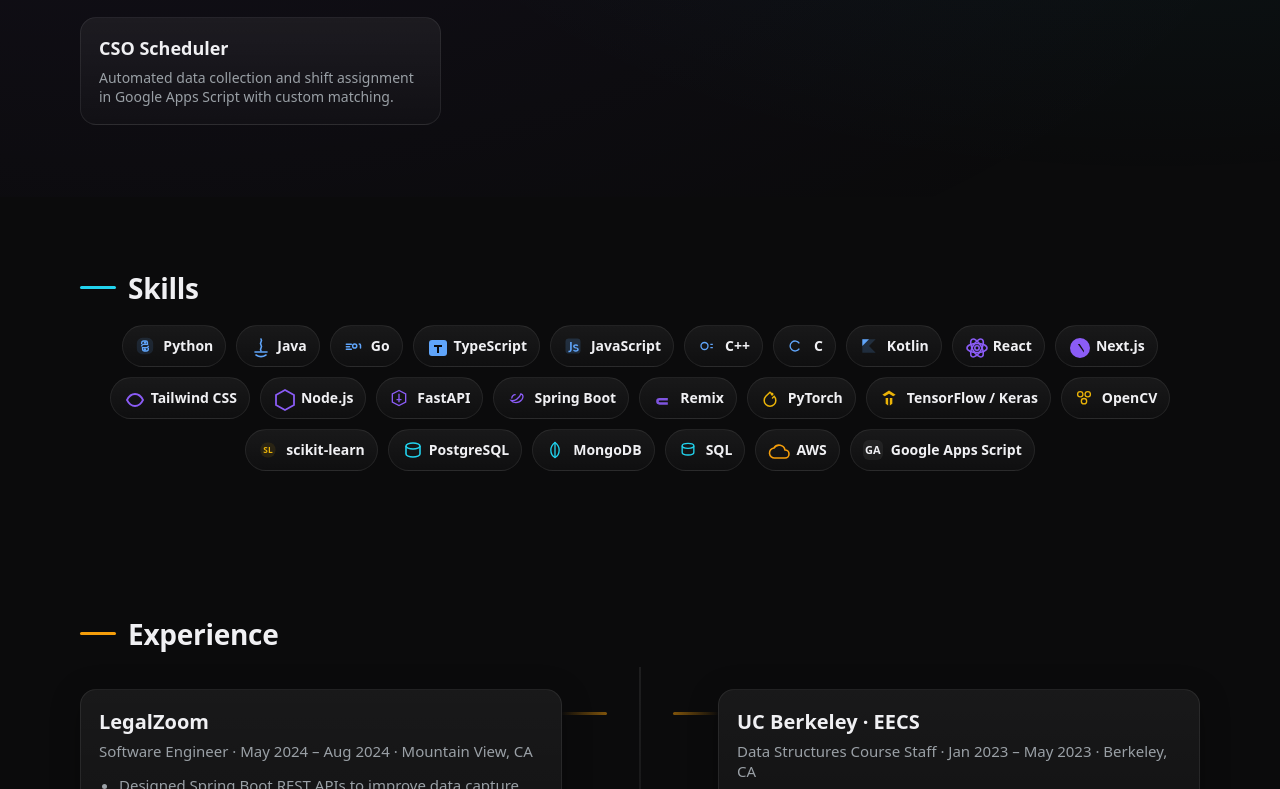
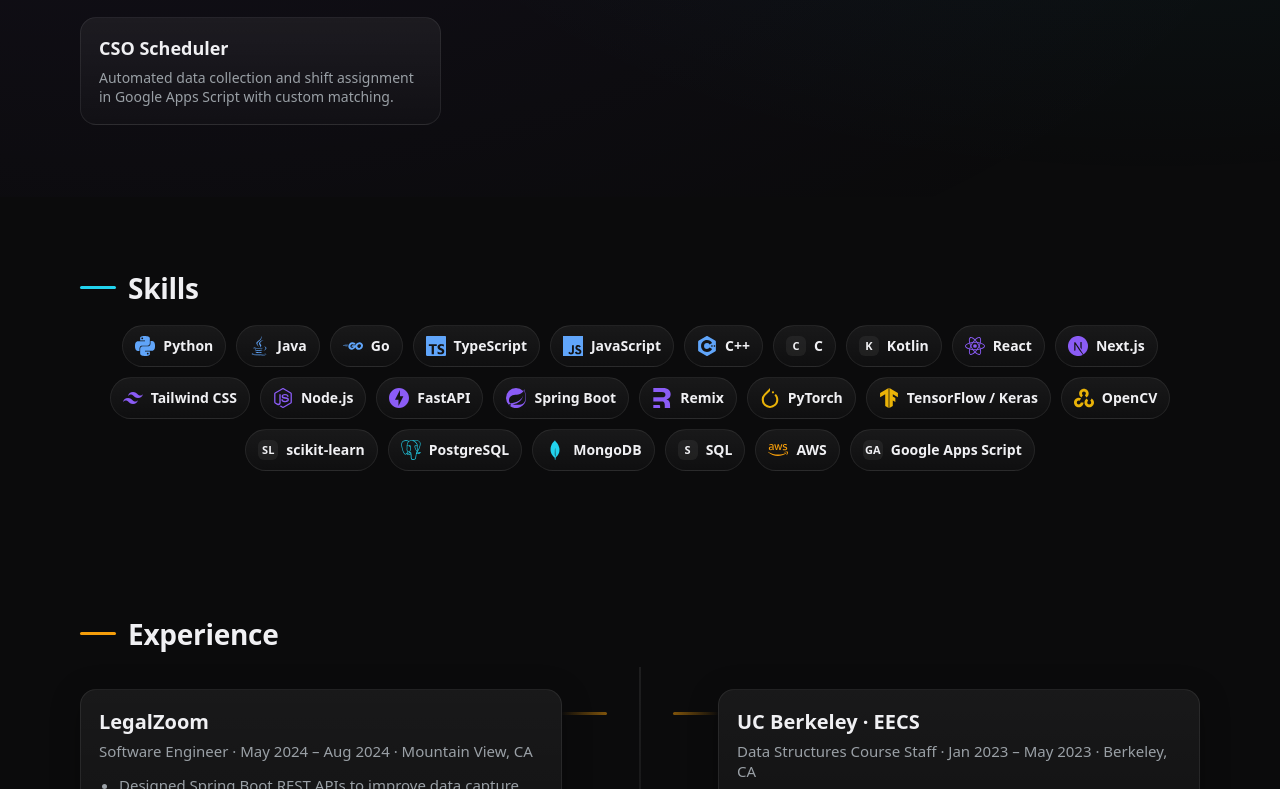
Before and after one commit to japinder12/japinder12.github.io, a Next.js app: page / in a window 1280 px wide. Shown: the part 820-1609 px from the top of the page. Built offline with nearby package versions, Linux system fonts and the light colour scheme; no server answers.

Commit message:
update Hero copy again and icons for skills section with category accent colouring

```diff
--- a/package.json
+++ b/package.json
@@ -3,7 +3,7 @@
   "private": true,
   "version": "0.1.0",
   "type": "module",
-    "scripts": {
+  "scripts": {
     "dev": "next dev",
     "build": "next build",
     "start": "next start",
@@ -13,7 +13,8 @@
   "dependencies": {
     "next": "^14.2.32",
     "react": "18.3.1",
-    "react-dom": "18.3.1"
+    "react-dom": "18.3.1",
+    "react-icons": "^4.12.0"
   },
   "devDependencies": {
     "@types/node": "^20.12.12",
--- a/src/components/Hero.tsx
+++ b/src/components/Hero.tsx
@@ -58,7 +58,7 @@ export default function Hero() {
   }, [])
 
   // Typewriter effect for the main headline (with caret)
-  const fullTitle = 'Hi, I\'m Japinder. Welcome to my portfolio!'
+  const fullTitle = 'Shipping clean APIs and crisp UIs'
   const [title, setTitle] = useState<string>('')
   const [showCaret, setShowCaret] = useState(true)
   useEffect(() => {
--- a/src/components/Skills.tsx
+++ b/src/components/Skills.tsx
@@ -1,185 +1,47 @@
-import type { ReactNode } from 'react'
+"use client"
 
-type Skill = { label: string; icon?: ReactNode; cat?: 'web' | 'lang' | 'db' | 'cloud' | 'ml' }
+import type { IconType } from 'react-icons'
+import {
+  SiPython, SiJava, SiGo, SiTypescript, SiJavascript, SiCplusplus,
+  SiReact, SiNextdotjs, SiTailwindcss, SiNodedotjs, SiFastapi, SiSpring, SiRemix,
+  SiPytorch, SiTensorflow, SiOpencv, SiPostgresql, SiMongodb,
+  SiAmazonaws
+} from 'react-icons/si'
 
-const Icons = {
-  React: (
-    <svg viewBox="0 0 24 24" fill="none" stroke="currentColor" strokeWidth="1.6" strokeLinecap="round" strokeLinejoin="round" width="24" height="24">
-      <circle cx="12" cy="12" r="2.2"/>
-      <ellipse cx="12" cy="12" rx="10" ry="4.5"/>
-      <ellipse cx="12" cy="12" rx="10" ry="4.5" transform="rotate(60 12 12)"/>
-      <ellipse cx="12" cy="12" rx="10" ry="4.5" transform="rotate(120 12 12)"/>
-    </svg>
-  ),
-  Next: (
-    <svg viewBox="0 0 24 24" fill="currentColor" width="24" height="24">
-      <path d="M12 2a10 10 0 1 0 0 20 10 10 0 0 0 0-20Zm3.9 14.6L9.8 8h1.9l4.2 6.4v2.2Z"/>
-    </svg>
-  ),
-  TS: (
-    <svg viewBox="0 0 24 24" fill="currentColor" width="24" height="24">
-      <rect x="3" y="4" width="18" height="16" rx="3"/>
-      <path d="M8 9h8v2h-3v6h-2v-6H8V9Z" fill="#0b0b0c"/>
-    </svg>
-  ),
-  Tailwind: (
-    <svg viewBox="0 0 24 24" fill="none" stroke="currentColor" strokeWidth="1.8" width="24" height="24">
-      <path d="M4 12c2-4 4-6 8-6s6 2 8 6c-2 4-4 6-8 6s-6-2-8-6Z"/>
-    </svg>
-  ),
-  Node: (
-    <svg viewBox="0 0 24 24" fill="none" stroke="currentColor" strokeWidth="1.8" width="24" height="24">
-      <path d="M12 2 3 7v10l9 5 9-5V7l-9-5Z"/>
-    </svg>
-  ),
-  DB: (
-    <svg viewBox="0 0 24 24" fill="none" stroke="currentColor" strokeWidth="1.6" width="24" height="24">
-      <ellipse cx="12" cy="6" rx="7" ry="3"/>
-      <path d="M5 6v8c0 1.66 3.13 3 7 3s7-1.34 7-3V6"/>
-    </svg>
-  ),
-  Java: (
-    <svg viewBox="0 0 24 24" fill="none" stroke="currentColor" strokeWidth="1.6" strokeLinecap="round" width="24" height="24">
-      <path d="M12 3c2 3-2 3 0 6 2 3-2 3 0 6"/>
-      <path d="M7 19c3 2 7 2 10 0M6 16h12"/>
-    </svg>
-  ),
-  Cloud: (
-    <svg viewBox="0 0 24 24" fill="none" stroke="currentColor" strokeWidth="1.6" strokeLinecap="round" width="24" height="24">
-      <path d="M7 18h10a4 4 0 0 0 0-8 6 6 0 0 0-11-2A4 4 0 0 0 7 18Z"/>
-    </svg>
-  ),
-  Lightning: (
-    <svg viewBox="0 0 24 24" fill="currentColor" width="24" height="24">
-      <path d="M13 2 4 14h6l-1 8 11-12h-6l-1-8Z"/>
-    </svg>
-  ),
-  Python: (
-    <svg viewBox="0 0 24 24" width="20" height="20" fill="none" stroke="currentColor" strokeWidth="1.6">
-      <rect x="3" y="3" width="18" height="18" rx="6" fill="currentColor" opacity="0.12"/>
-      <path d="M8 9.5V8.5A2.5 2.5 0 0 1 10.5 6H13a2 2 0 0 1 2 2v2H10.5A2.5 2.5 0 0 0 8 12.5"/>
-      <circle cx="12.2" cy="7.8" r="0.8" fill="currentColor"/>
-      <path d="M16 14.5v1A2.5 2.5 0 0 1 13.5 18H11a2 2 0 0 1-2-2v-2h4.6A2.4 2.4 0 0 0 16 11.6"/>
-      <circle cx="11.8" cy="16.2" r="0.8" fill="currentColor"/>
-    </svg>
-  ),
-  Go: (
-    <svg viewBox="0 0 24 24" width="20" height="20" fill="none" stroke="currentColor" strokeWidth="1.8" strokeLinecap="round">
-      <path d="M4 10h6M4 13h4M4 16h6"/>
-      <path d="M14 9.5c1.5 0 2.5 1 2.5 2.5s-1 2.5-2.5 2.5S11.5 13.5 11.5 12 12.5 9.5 14 9.5Z"/>
-      <path d="M19.5 9.5c.9 0 1.5.7 1.5 1.6v3.3"/>
-    </svg>
-  ),
-  JS: (
-    <svg viewBox="0 0 24 24" width="20" height="20" fill="currentColor">
-      <rect x="3" y="3" width="18" height="18" rx="4" opacity="0.18"/>
-      <path d="M10.5 17.2V7.2h-2v8.7c0 1.5-.8 2.1-2 1.7v1.8c2.5.5 4-1 4-3.2Zm2.1.4c.6.8 1.6 1.2 2.9 1.2 2.1 0 3.4-1 3.4-2.6 0-1.3-.8-2.1-2.7-2.5l-.9-.2c-.9-.2-1.3-.5-1.3-1 0-.6.6-.9 1.4-.9.7 0 1.3.2 1.9.8l1.1-1.4c-.7-.8-1.8-1.2-3-1.2-2 0-3.3 1.1-3.3 2.6 0 1.3.8 2.1 2.6 2.5l.9.2c1 .2 1.4.5 1.4 1.1 0 .6-.6 1-1.6 1-1 0-1.8-.3-2.3-1l-1.2 1.4Z"/>
-    </svg>
-  ),
-  Cpp: (
-    <svg viewBox="0 0 24 24" width="20" height="20" fill="none" stroke="currentColor" strokeWidth="1.6">
-      <circle cx="9" cy="12" r="4.2"/>
-      <path d="M16 10h3M16 14h3"/>
-    </svg>
-  ),
-  C: (
-    <svg viewBox="0 0 24 24" width="20" height="20" fill="none" stroke="currentColor" strokeWidth="1.6">
-      <path d="M16 8.8A6 6 0 1 0 16 15.2"/>
-    </svg>
-  ),
-  Kotlin: (
-    <svg viewBox="0 0 24 24" width="20" height="20" fill="currentColor">
-      <path d="M4 4h16L12 12l8 8H4V4Z" opacity="0.18"/>
-      <path d="M4 4h8L4 12V4Z"/>
-    </svg>
-  ),
-  FastAPI: (
-    <svg viewBox="0 0 24 24" width="20" height="20" fill="none" stroke="currentColor" strokeWidth="1.6">
-      <path d="M12 3 4 7v10l8 4 8-4V7l-8-4Z"/>
-      <path d="M12 7v10M9 14h6"/>
-    </svg>
-  ),
-  Spring: (
-    <svg viewBox="0 0 24 24" width="20" height="20" fill="none" stroke="currentColor" strokeWidth="1.6" strokeLinecap="round">
-      <path d="M18 7c-2 6-8 9-12 8 2 3 9 4 13-1 2-3 2-6-1-7Z"/>
-      <path d="M7 12c0-2 2-4 4-4"/>
-    </svg>
-  ),
-  Remix: (
-    <svg viewBox="0 0 24 24" width="20" height="20" fill="currentColor">
-      <path d="M5 6h14v6H9a4 4 0 1 0 0 8h10v-3H9a1 1 0 0 1 0-2h10V6H5Z" opacity="0.9"/>
-    </svg>
-  ),
-  PyTorch: (
-    <svg viewBox="0 0 24 24" width="20" height="20" fill="none" stroke="currentColor" strokeWidth="1.8" strokeLinecap="round">
-      <path d="M12 5l2 2M12 5 7 10a7 7 0 1 0 10 0l-2 2"/>
-      <circle cx="14.5" cy="7.5" r="0.8" fill="currentColor"/>
-    </svg>
-  ),
-  TF: (
-    <svg viewBox="0 0 24 24" width="20" height="20" fill="currentColor">
-      <path d="M4 8 12 3l8 5-3 2-5-3-5 3-3-2Z"/>
-      <path d="M11 12v9l-3-2v-7l3 0Zm2 0 3 0v7l-3 2v-9Z"/>
-    </svg>
-  ),
-  OpenCV: (
-    <svg viewBox="0 0 24 24" width="20" height="20" fill="none" stroke="currentColor" strokeWidth="1.6">
-      <circle cx="7.5" cy="7.5" r="3.2"/>
-      <circle cx="16.5" cy="7.5" r="3.2"/>
-      <circle cx="12" cy="15.8" r="3.2"/>
-    </svg>
-  ),
-  Sklearn: (
-    <svg viewBox="0 0 24 24" width="20" height="20" fill="currentColor">
-      <rect x="3" y="3" width="18" height="18" rx="8" opacity="0.1"/>
-      <text x="12" y="15" text-anchor="middle" font-size="10" font-weight="700">SL</text>
-    </svg>
-  ),
-  SQL: (
-    <svg viewBox="0 0 24 24" width="20" height="20" fill="none" stroke="currentColor" strokeWidth="1.6">
-      <ellipse cx="12" cy="7" rx="7" ry="3"/>
-      <path d="M5 7v8c0 1.66 3.13 3 7 3s7-1.34 7-3V7"/>
-    </svg>
-  ),
-  Mongo: (
-    <svg viewBox="0 0 24 24" width="20" height="20" fill="none" stroke="currentColor" strokeWidth="1.6" strokeLinecap="round">
-      <path d="M12 3s5 4 5 9-3 8-5 9c-2-1-5-4-5-9s5-9 5-9Z"/>
-      <path d="M12 3v18"/>
-    </svg>
-  )
-}
+type Skill = { label: string; icon?: IconType; cat?: 'web' | 'lang' | 'db' | 'cloud' | 'ml' }
 
 export default function Skills() {
   const items: Skill[] = [
     // Languages
-    { label: 'Python', icon: Icons.Python, cat: 'lang' },
-    { label: 'Java', icon: Icons.Java, cat: 'lang' },
-    { label: 'Go', icon: Icons.Go, cat: 'lang' },
-    { label: 'TypeScript', icon: Icons.TS, cat: 'lang' },
-    { label: 'JavaScript', icon: Icons.JS, cat: 'lang' },
-    { label: 'C++', icon: Icons.Cpp, cat: 'lang' },
-    { label: 'C', icon: Icons.C, cat: 'lang' },
-    { label: 'Kotlin', icon: Icons.Kotlin, cat: 'lang' },
+    { label: 'Python', icon: SiPython, cat: 'lang' },
+    { label: 'Java', icon: SiJava, cat: 'lang' },
+    { label: 'Go', icon: SiGo, cat: 'lang' },
+    { label: 'TypeScript', icon: SiTypescript, cat: 'lang' },
+    { label: 'JavaScript', icon: SiJavascript, cat: 'lang' },
+    { label: 'C++', icon: SiCplusplus, cat: 'lang' },
+    { label: 'C', cat: 'lang' },
+    { label: 'Kotlin', cat: 'lang' },
     // Web / Frameworks
-    { label: 'React', icon: Icons.React, cat: 'web' },
-    { label: 'Next.js', icon: Icons.Next, cat: 'web' },
-    { label: 'Tailwind CSS', icon: Icons.Tailwind, cat: 'web' },
-    { label: 'Node.js', icon: Icons.Node, cat: 'web' },
-    { label: 'FastAPI', icon: Icons.FastAPI, cat: 'web' },
-    { label: 'Spring Boot', icon: Icons.Spring, cat: 'web' },
-    { label: 'Remix', icon: Icons.Remix, cat: 'web' },
+    { label: 'React', icon: SiReact, cat: 'web' },
+    { label: 'Next.js', icon: SiNextdotjs, cat: 'web' },
+    { label: 'Tailwind CSS', icon: SiTailwindcss, cat: 'web' },
+    { label: 'Node.js', icon: SiNodedotjs, cat: 'web' },
+    { label: 'FastAPI', icon: SiFastapi, cat: 'web' },
+    { label: 'Spring Boot', icon: SiSpring, cat: 'web' },
+    { label: 'Remix', icon: SiRemix, cat: 'web' },
     // ML / DS
-    { label: 'PyTorch', icon: Icons.PyTorch, cat: 'ml' },
-    { label: 'TensorFlow / Keras', icon: Icons.TF, cat: 'ml' },
-    { label: 'OpenCV', icon: Icons.OpenCV, cat: 'ml' },
-    { label: 'scikit‑learn', icon: Icons.Sklearn, cat: 'ml' },
+    { label: 'PyTorch', icon: SiPytorch, cat: 'ml' },
+    { label: 'TensorFlow / Keras', icon: SiTensorflow, cat: 'ml' },
+    { label: 'OpenCV', icon: SiOpencv, cat: 'ml' },
+    { label: 'scikit‑learn', cat: 'ml' },
     // Data / Cloud
-    { label: 'PostgreSQL', icon: Icons.DB, cat: 'db' },
-    { label: 'MongoDB', icon: Icons.Mongo, cat: 'db' },
-    { label: 'SQL', icon: Icons.SQL, cat: 'db' },
-    { label: 'AWS', icon: Icons.Cloud, cat: 'cloud' },
+    { label: 'PostgreSQL', icon: SiPostgresql, cat: 'db' },
+    { label: 'MongoDB', icon: SiMongodb, cat: 'db' },
+    { label: 'SQL', cat: 'db' },
+    { label: 'AWS', icon: SiAmazonaws, cat: 'cloud' },
     { label: 'Google Apps Script', cat: 'cloud' },
   ]
+
   return (
     <section id="skills" className="section skills-sec">
       <div className="container">
@@ -196,9 +58,10 @@ export default function Skills() {
               .slice(0, 2)
               .join('')
               .toUpperCase()
+            const Icon = s.icon
             return (
               <div key={s.label} className={`skill-chip ${s.cat || ''}`}>
-                <span className="icon">{s.icon || <span className="ic-letter">{initials}</span>}</span>
+                <span className="icon">{Icon ? <Icon size={20} /> : <span className="ic-letter">{initials}</span>}</span>
                 <span className="text">{s.label}</span>
               </div>
             )
```
Also changed, not shown: 2 other files (tests, documents, lock files or other folders).
